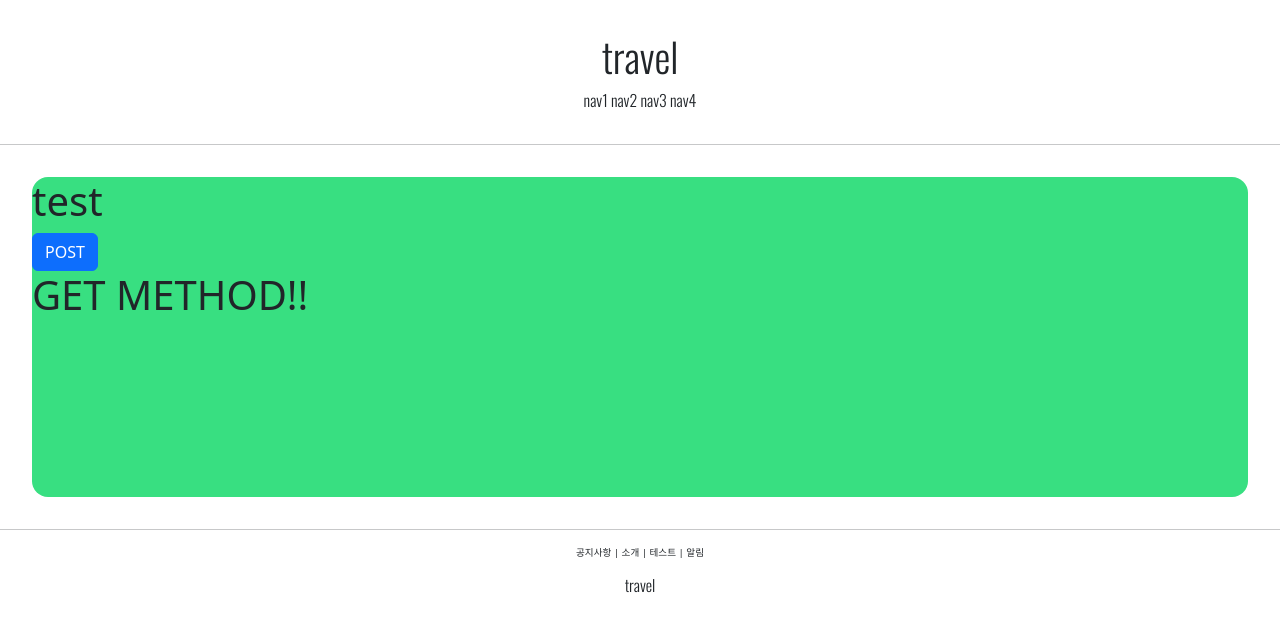
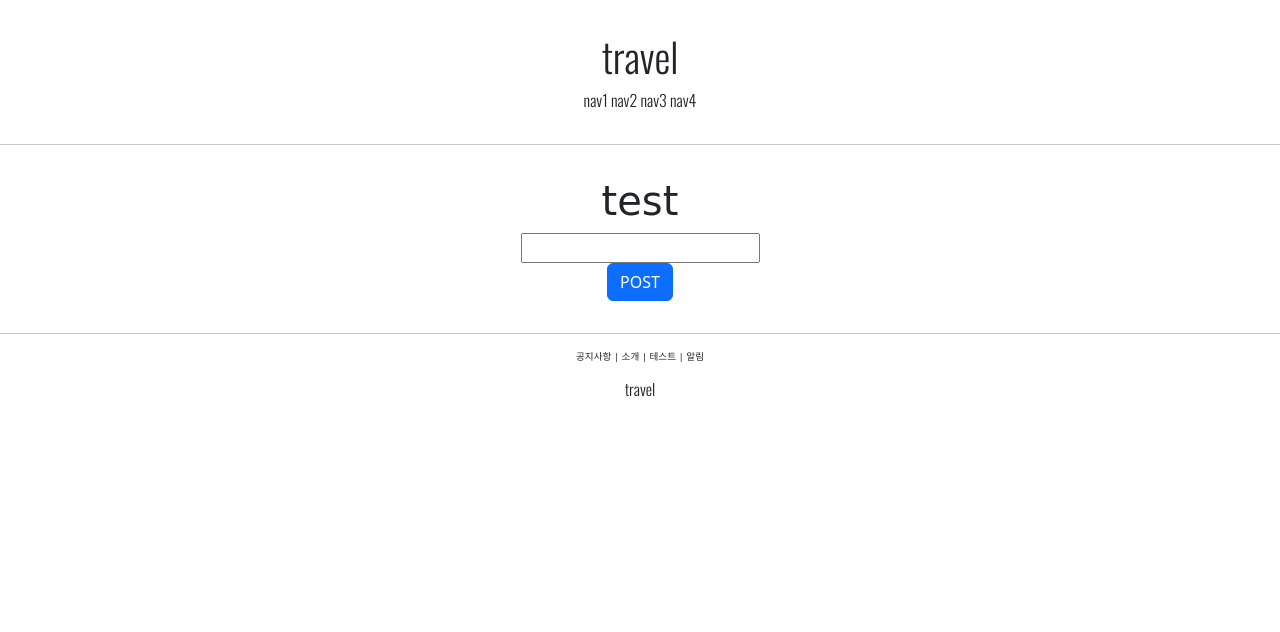
Before and after one commit to gmlwo2232/Django, a Django app: page /account/hello_world/ in a window 1280 px wide. Shown: the top 632 px of the page. Run offline with Django 4.2, Linux system fonts and the light colour scheme.

Commit message:
17course

```diff
--- a/accountapp/templates/accountapp/hello_world.html
+++ b/accountapp/templates/accountapp/hello_world.html
@@ -1,15 +1,22 @@
 {% extends 'base.html' %}
 {% block content %}
 
-<div style="height: 20rem; background-color: #38df81; border-radius: 1rem; margin: 2rem;">
-<h1>test</h1>
+<div style="border-radius: 1rem; margin: 2rem; text-align: center">
+<h1 style="font-family: 'lobster', cursive;">test</h1>
     <form action="/account/hello_world/" method="post">
         {% csrf_token %}
+        <div>
+            <input type="text" name="hello_world_input">
+        </div>
+        <div>
         <input type="submit" class="btn btn-primary" value="POST">
+        </div>
     </form>
+    {% if hello_world_output %}
     <h1>
-        {{ text }}
+        {{ hello_world_output.text }}
     </h1>
-</div>
+        {% endif %}
+    </div>
 
 {% endblock %}
--- a/accountapp/views.py
+++ b/accountapp/views.py
@@ -1,10 +1,17 @@
 from django.http import HttpResponse
 from django.shortcuts import render
+
+from accountapp.models import HelloWorld
+
 
 # Create your views here.
 
 def hello_world(request):
     if request.method == "POST":
-        return render(request, 'accountapp/hello_world.html', context={'text':'POST METHOD!!'})
+        temp = request.POST.get('hello_world_input')
+        new_hello_world = HelloWorld()
+        new_hello_world.text = temp
+        new_hello_world.save()
+        return render(request, 'accountapp/hello_world.html', context={'hello_world_output': new_hello_world})
     else:
-        return render(request, 'accountapp/hello_world.html', context={'text':'GET METHOD!!'})
+        return render(request, 'accountapp/hello_world.html', context={'text': 'GET METHOD!!'})
```
Also changed, not shown: db.sqlite3.
